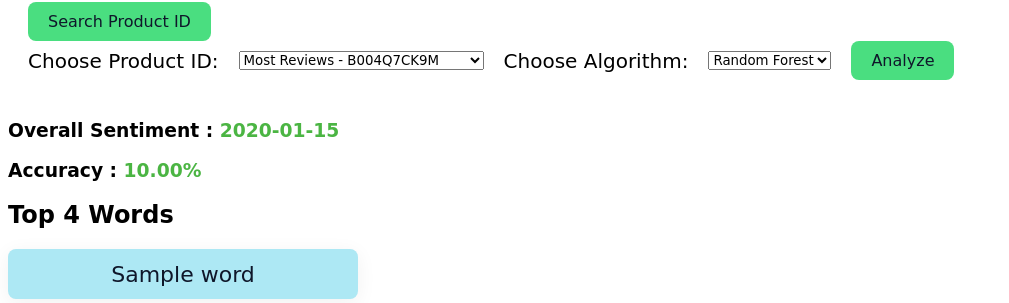
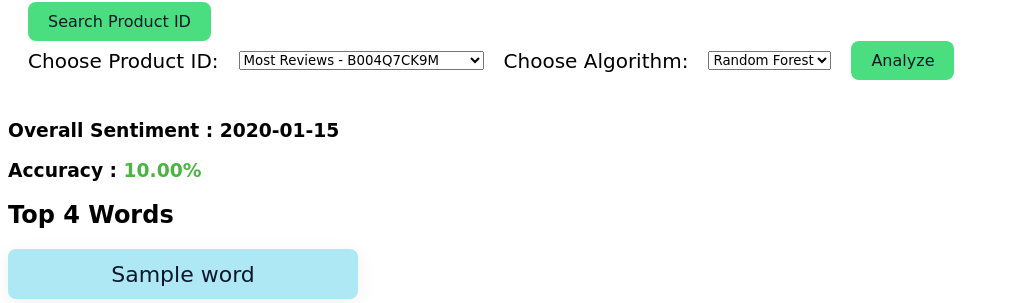
Before and after one commit to Ashik-Al-Habib/SentimentAnalyzer, a Django app: template SentimentAnalyzer/templates/SentimentAnalyzer/sentiment.html in a window 1280 px wide. Shown: the part 177-480 px from the top of the page, without its empty margins (0-1009 px from the left). Run offline with Django 5.2, Linux system fonts and the light colour scheme; tables that the repository leaves empty hold one stand-in row (values such as "Sample post"); the template is opened without the code that fills it: values that come from a table or form of the project are taken from there, most other values are stand-ins (such as "Sample title", 1, 10 or a date in 2020); grey boxes are pictures that could not be loaded.

Commit message:
- Fixed the dynamic colour issue for Overall Sentiment

```diff
--- a/SentimentAnalyzer/templates/SentimentAnalyzer/sentiment.html
+++ b/SentimentAnalyzer/templates/SentimentAnalyzer/sentiment.html
@@ -38,7 +38,15 @@
             <p>{{ result.error }}</p>
         {% else %}
             <div class="summary-section">
-                <h3>Overall Sentiment : <span style="color: #4BB543;">{{ result.overall_sentiment }}</span></h3>
+                <h3>Overall Sentiment :
+                    {% if result.overall_sentiment == "Good" %}
+                        <span style="color: #4BB543;">{{ result.overall_sentiment }}</span>
+                    {% elif result.overall_sentiment == "Bad" %}
+                        <span style="color: #ff0e0e;">{{ result.overall_sentiment }}</span>
+                    {% else %}
+                        {{ result.overall_sentiment }}
+                    {% endif %}
+                </h3>
 {#                <h3>Selected Algorithm : {{ form.algorithm.value }}</h3>#}
                 <h3>Accuracy : <span style="color: #4BB543;">{{ result.accuracy|floatformat:2 }}%</span></h3>
 
```
